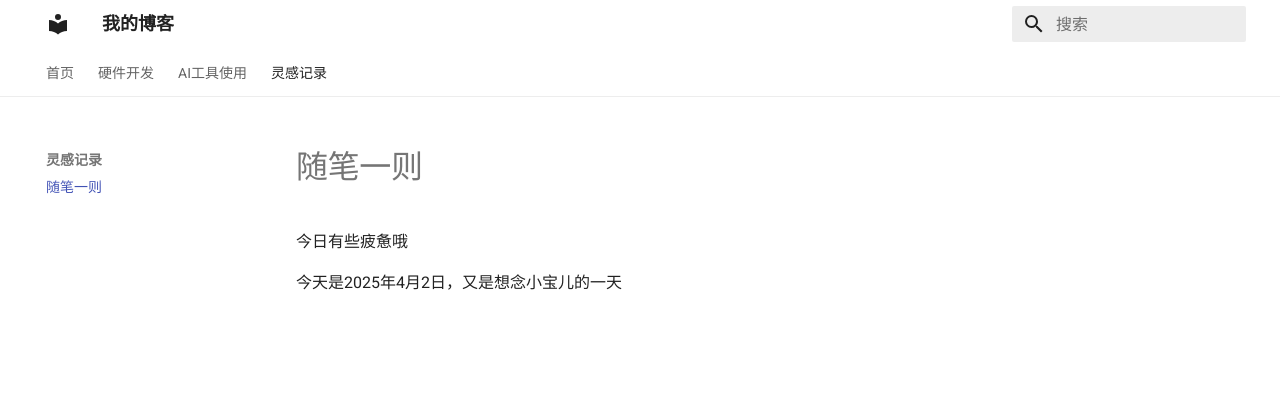
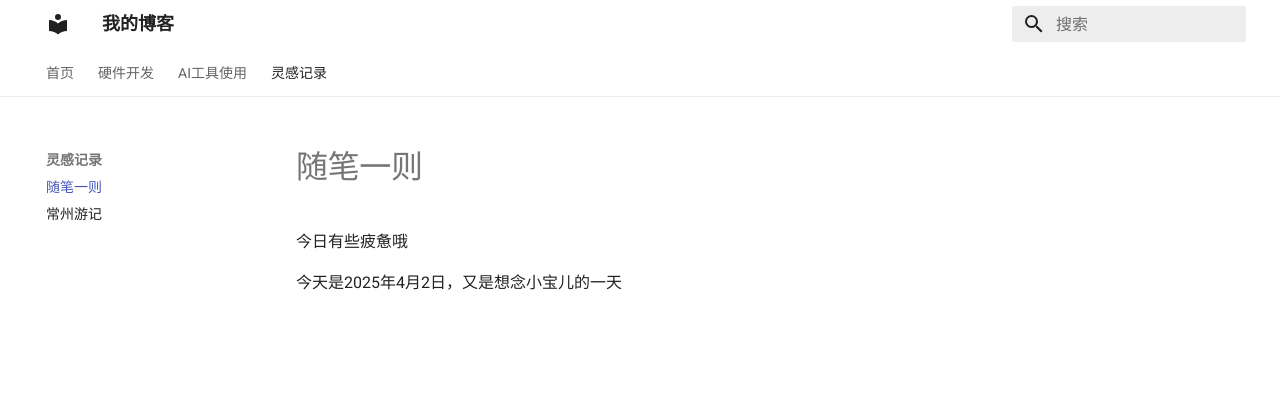
Before and after one commit to martin666888/martin_page, an MkDocs documentation site: the page built from docs/灵感记录/随笔一则.md, in a window 1280 px wide. Shown: the top 397 px of the page. Built offline with MkDocs 1.6.1 and Material for MkDocs 9.7.7, drawn with Linux system fonts in a browser that asks for light colours.

Commit message:
新增文件

```diff
--- a/mkdocs.yml
+++ b/mkdocs.yml
@@ -20,3 +20,4 @@ nav:
       - ChatGPT技巧: AI工具使用/mcp使用.md
   - 灵感记录:
       - 随笔一则: 灵感记录/随笔一则.md
+      - 常州游记: 灵感记录/常州游记.md
```
Also changed, not shown: docs/灵感记录/常州游记.md (added, +1 -0 lines).
